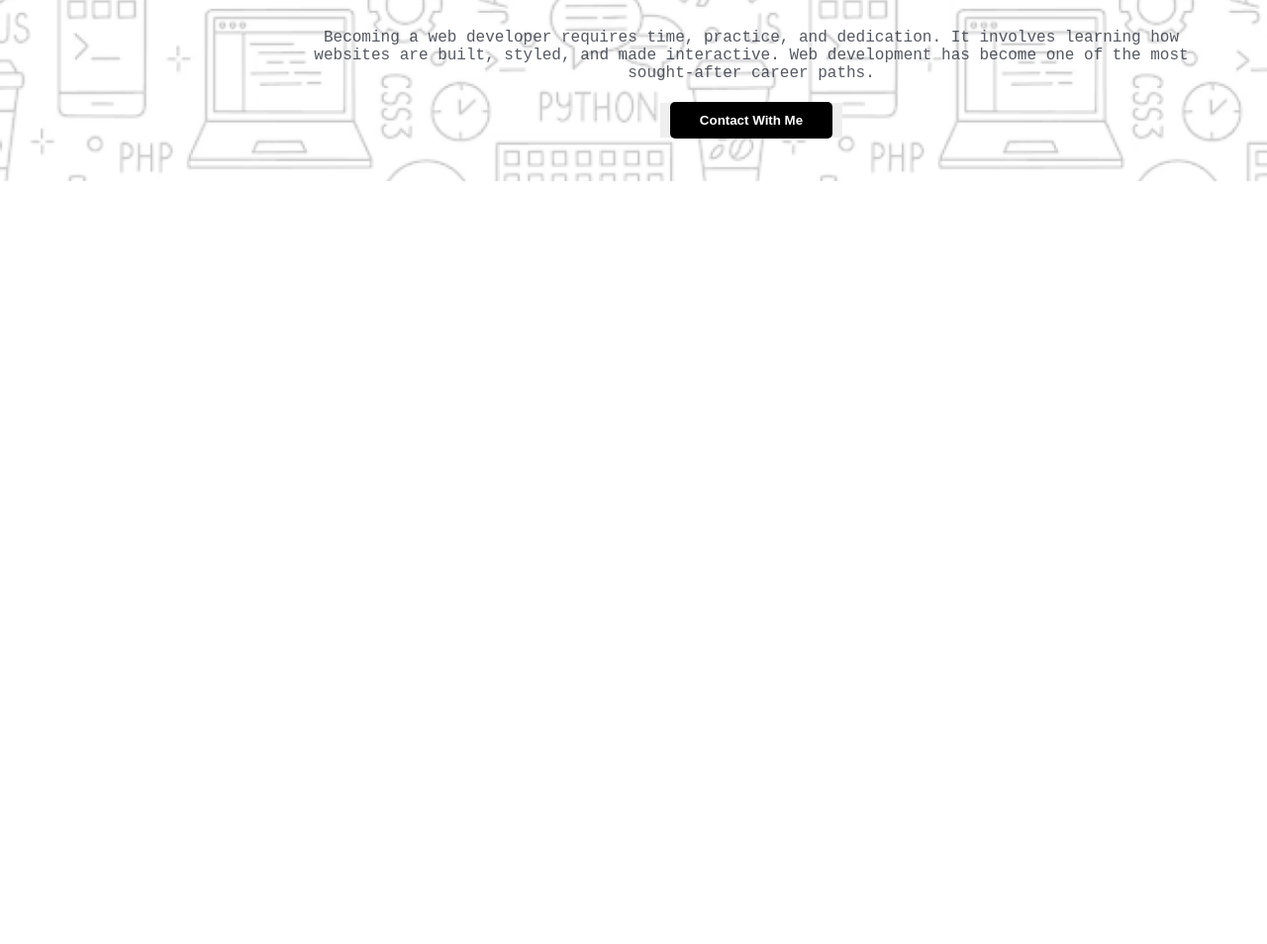
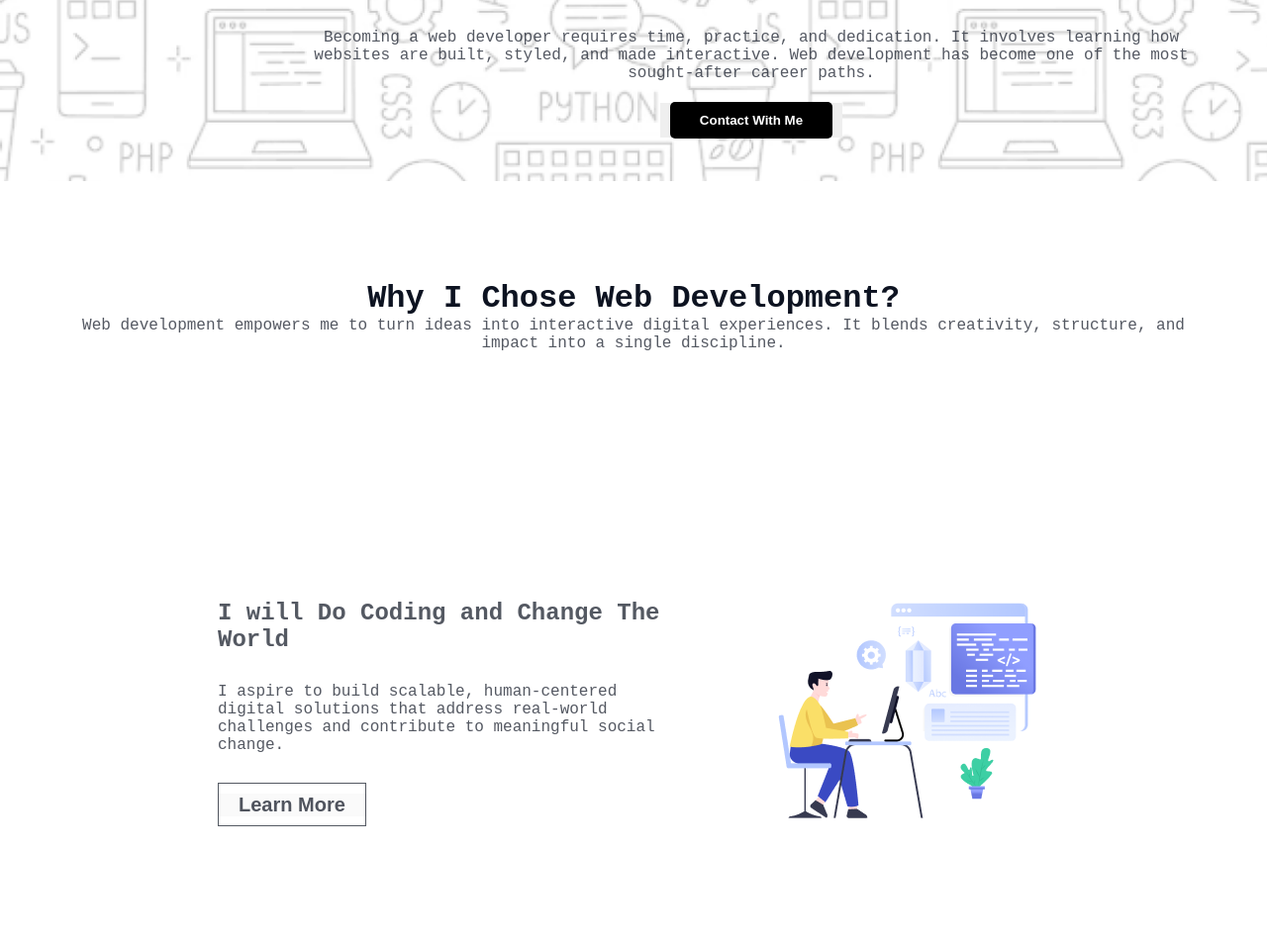
Before and after one commit to always-mohammad-ali/ali-s-portfolio, a plain HTML site: page index.html in a window 1280 px wide. Shown: the part 586-1540 px from the top of the page at 99% size. Before the commit the page ends 800 px from the top, so only its background shows below. Drawn offline with Linux system fonts and the light colour scheme; a web font is replaced by a local one.

Commit message:
end section-1

```diff
--- a/index.html
+++ b/index.html
@@ -12,7 +12,7 @@
         <nav>
             <div class="nav">
                 <h3>ALI.h</h3>
-                <button ><a href="https://www.linkedin.com/in/always-mohammad-ali/" class="color-3" target="_blank">Download Resume</a></button>
+                <button ><a href="https://always-mohammad-ali.github.io/web-dev-portfolio/" class="color-3" target="_blank">Download Resume</a></button>
             </div>
         </nav>
         <!-- end nav var -->
@@ -27,13 +27,50 @@
                 <button><a href="mailto:always.mohammad.ali@gmail.com" target="_blank">Contact With Me</a></button>
               </div>
             </div>
-
-
           </section>
     </header>
 
     <main>
+        <section class="section-1">
+            <h1 class="common-title">Why I Chose Web Development?</h1>
+            <p class="color-2p">Web development empowers me to turn ideas into interactive digital experiences. It blends creativity, structure, and impact into a single discipline.</p>
+            <div class="webDev">
+                <div class="full-content">
+                    <div class="content">
+                        <h1 class="color-h">I will Do Coding and Change The World</h1>
+                        <p class="color-2p">I aspire to build scalable, human-centered digital solutions that address real-world challenges and contribute to meaningful social change.</p>
+                        <button class="learn-button"><a href="">Learn More</a></button>
+                    </div>
+                    <div class="img">
+                        <img src="assets/Layer_1.png" alt="">
+                    </div>
 
+                </div>
+
+                <div class="full-content">
+                    <div class="img">
+                        <img src="assets/Group 3.png" alt="">
+                    </div>
+                    <div class="content">
+                        <h1 class="color-h">I will help People by creating Modern Web System</h1>
+                        <p class="color-2p">By developing efficient and intuitive web systems, I aim to improve access, functionality, and performance for users across all platforms.</p>
+                        <button class="learn-button"><a href="">Learn More</a></button>
+                    </div>
+                </div>
+
+                <div class="full-content">
+                    <div class="content">
+                        <h1 class="color-h">I will Do Coding and Change The World</h1>
+                        <p class="color-2p">Through purposeful coding and strong design principles, I want to engineer products that make life easier, smarter, and more connected.</p>
+                        <button class="learn-button"><a href="">Learn More</a></button>
+                    </div>
+                    <div class="img">
+                        <img src="assets/Group 4.png" alt="">
+                    </div>
+                </div>
+
+            </div>
+        </section>
     </main>
 
     <footer>
--- a/styles/style.css
+++ b/styles/style.css
@@ -18,9 +18,41 @@ body{
     color:#0D1321;
     opacity: 70%;
 }
+.color-2p{
+    color:#0D1321;
+    opacity: 70%;
+    font-size: 16px;
+}
+.color-h{
+    color:#0D1321;
+    opacity: 70%;
+    font-size: 24px;
+    font-weight: bold;
+}
 .color-3{
     color:#0D1321;
     opacity: 80%;
+}
+
+.common-title{
+    font-size: 32px;
+    font-weight: bolder;
+    color: #0D1321;
+}
+.learn-button{
+    margin-top: 40px;
+    border: none;
+}
+
+.learn-button>a{
+     text-decoration: none;
+     color:#0D1321;
+     opacity: 70%;
+     font-weight: 600;
+     font-size: 20px;
+     background-color: #FFFFFF;
+     padding: 10px 20px;
+     border:solid #0D1321 1px;
 }
 
 
@@ -98,3 +130,30 @@ body{
     font-weight: 600;
 }
 /* end banner bg */
+
+/* start section 1 */
+.section-1{
+    text-align: center;
+    width: 1140px;
+    height: 1400px;
+    margin: 0px auto;
+    margin-top: 100px;
+}
+.webDev{
+  margin-top: 100px;
+}
+
+.full-content{
+    display: flex;
+    gap: 100px;
+    margin-bottom: 70px;
+    padding: 150px;
+}
+.content{
+    text-align: left;
+}
+.content>h1{
+    margin-bottom: 30px;
+}
+
+/* end section 1 */
```
